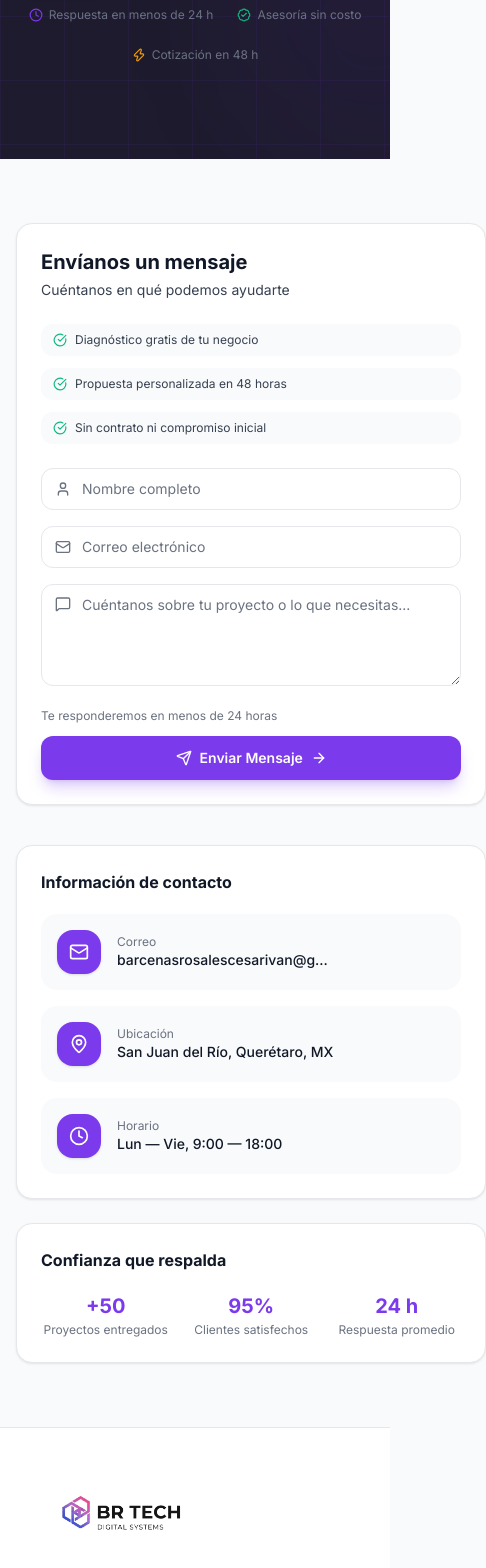
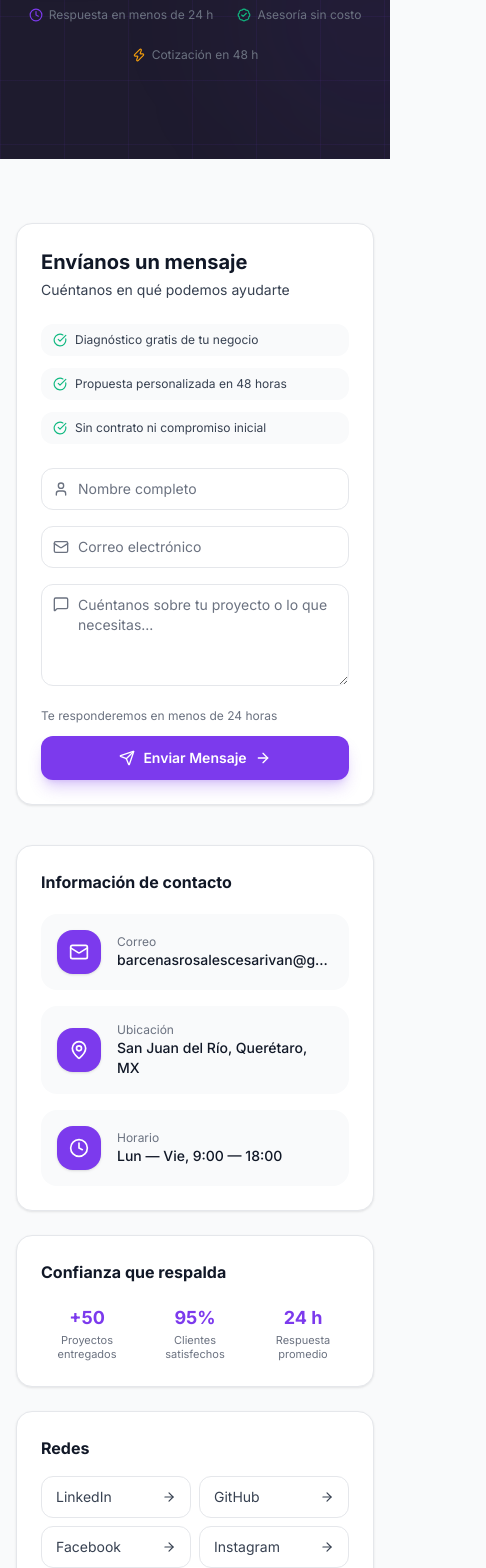
Before and after one commit to CESARBR2025/brtechsite, a Next.js app: page /contacto in a window 390 px wide. Shown: the part 432-2000 px from the top of the page, 486 px wide, since content can reach past the window. Built offline with nearby package versions, Linux system fonts and the light colour scheme.

Commit message:
responsive a contacto page

```diff
--- a/src/app/(marketing)/contacto/page.tsx
+++ b/src/app/(marketing)/contacto/page.tsx
@@ -8,11 +8,11 @@ export default function ContactoPage() {
       <ContactoHero />
       <section className="bg-bg-section py-16 sm:py-24">
         <div className="mx-auto max-w-7xl px-4 sm:px-6 lg:px-8">
-          <div className="grid gap-10 lg:grid-cols-5">
-            <div className="lg:col-span-3">
+          <div className="flex flex-col gap-10 lg:flex-row">
+            <div className="lg:flex-[3]">
               <ContactForm />
             </div>
-            <div className="lg:col-span-2">
+            <div className="lg:flex-[2]">
               <ContactInfo />
             </div>
           </div>
--- a/src/app/layout.tsx
+++ b/src/app/layout.tsx
@@ -20,7 +20,7 @@ export default function RootLayout({
 }) {
   return (
     <html lang="es" className={inter.variable}>
-      <body className="min-h-screen bg-background font-sans antialiased" style={{ fontFamily: "'Inter', 'Plus Jakarta Sans', sans-serif" }}>
+      <body className="min-h-screen bg-background font-sans antialiased overflow-x-hidden" style={{ fontFamily: "'Inter', 'Plus Jakarta Sans', sans-serif" }}>
         {children}
       </body>
     </html>
--- a/src/features/contacto/form.tsx
+++ b/src/features/contacto/form.tsx
@@ -19,7 +19,7 @@ export function ContactForm() {
 
   if (sent) {
     return (
-      <div className="flex flex-col items-center justify-center rounded-2xl border border-success/20 bg-gradient-to-br from-surface to-success-light/30 p-12 text-center shadow-card">
+      <div className="flex flex-col items-center justify-center rounded-2xl border border-success/20 bg-gradient-to-br from-surface to-success-light/30 px-6 py-12 text-center shadow-card">
         <div className="flex h-20 w-20 items-center justify-center rounded-full bg-success text-white shadow-lg shadow-success/25">
           <CheckCircle className="h-10 w-10" />
         </div>
@@ -39,8 +39,8 @@ export function ContactForm() {
   }
 
   return (
-    <div className="rounded-2xl border border-border bg-surface p-6 shadow-card sm:p-8 lg:p-10">
-      <div className="flex items-start justify-between">
+    <div className="rounded-2xl border border-border bg-surface p-6 shadow-card sm:p-8">
+      <div className="flex items-start justify-between gap-4">
         <div>
           <h2 className="text-xl font-bold text-text-primary">
             Envíanos un mensaje
@@ -55,22 +55,22 @@ export function ContactForm() {
         </div>
       </div>
 
-      <div className="mt-6 grid grid-cols-1 gap-3 sm:grid-cols-3">
+      <div className="mt-6 flex flex-col gap-3 sm:flex-row">
         {reasons.map((r) => (
           <div
             key={r}
             className="flex items-center gap-2 rounded-lg bg-bg-section px-3 py-2 text-xs text-text-secondary"
           >
-            <CheckCircle className="h-3.5 w-3.5 flex-shrink-0 text-success" />
+            <CheckCircle className="h-3.5 w-3.5 shrink-0 text-success" />
             {r}
           </div>
         ))}
       </div>
 
       <form onSubmit={handleSubmit} className="mt-6 space-y-4">
-        <div className="grid gap-4 sm:grid-cols-2">
-          <div className="relative">
-            <div className="pointer-events-none absolute inset-y-0 left-0 flex items-center pl-3.5">
+        <div className="flex flex-col gap-4 sm:flex-row">
+          <div className="relative flex-1">
+            <div className="pointer-events-none absolute inset-y-0 left-0 flex items-center pl-3">
               <User className="h-4 w-4 text-text-muted" />
             </div>
             <input
@@ -78,11 +78,11 @@ export function ContactForm() {
               type="text"
               required
               placeholder="Nombre completo"
-              className="w-full rounded-lg border border-border py-2.5 pl-10 pr-3 text-sm text-text-primary placeholder-text-muted transition-all focus:border-primary focus:outline-none focus:ring-2 focus:ring-primary-light"
+              className="w-full rounded-lg border border-border py-2.5 pl-9 pr-3 text-sm text-text-primary placeholder-text-muted transition-all focus:border-primary focus:outline-none focus:ring-2 focus:ring-primary-light"
             />
           </div>
-          <div className="relative">
-            <div className="pointer-events-none absolute inset-y-0 left-0 flex items-center pl-3.5">
+          <div className="relative flex-1">
+            <div className="pointer-events-none absolute inset-y-0 left-0 flex items-center pl-3">
               <Mail className="h-4 w-4 text-text-muted" />
             </div>
             <input
@@ -90,13 +90,13 @@ export function ContactForm() {
               type="email"
               required
               placeholder="Correo electrónico"
-              className="w-full rounded-lg border border-border py-2.5 pl-10 pr-3 text-sm text-text-primary placeholder-text-muted transition-all focus:border-primary focus:outline-none focus:ring-2 focus:ring-primary-light"
+              className="w-full rounded-lg border border-border py-2.5 pl-9 pr-3 text-sm text-text-primary placeholder-text-muted transition-all focus:border-primary focus:outline-none focus:ring-2 focus:ring-primary-light"
             />
           </div>
         </div>
 
         <div className="relative">
-          <div className="pointer-events-none absolute left-0 top-0 flex items-start pt-3 pl-3.5">
+          <div className="pointer-events-none absolute left-0 top-0 flex items-start pt-3 pl-3">
             <MessageSquare className="h-4 w-4 text-text-muted" />
           </div>
           <textarea
@@ -104,7 +104,7 @@ export function ContactForm() {
             required
             rows={4}
             placeholder="Cuéntanos sobre tu proyecto o lo que necesitas..."
-            className="w-full resize-y rounded-lg border border-border py-2.5 pl-10 pr-3 text-sm text-text-primary placeholder-text-muted transition-all focus:border-primary focus:outline-none focus:ring-2 focus:ring-primary-light"
+            className="w-full resize-y rounded-lg border border-border py-2.5 pl-9 pr-3 text-sm text-text-primary placeholder-text-muted transition-all focus:border-primary focus:outline-none focus:ring-2 focus:ring-primary-light"
           />
         </div>
 
@@ -114,7 +114,7 @@ export function ContactForm() {
           </p>
           <button
             type="submit"
-            className="inline-flex items-center justify-center gap-2 rounded-lg bg-primary px-6 py-3 text-sm font-semibold text-white shadow-lg shadow-primary/25 transition-all hover:bg-primary-hover hover:shadow-xl active:scale-[0.98] sm:w-auto"
+            className="inline-flex w-full items-center justify-center gap-2 rounded-lg bg-primary px-6 py-3 text-sm font-semibold text-white shadow-lg shadow-primary/25 transition-all hover:bg-primary-hover hover:shadow-xl active:scale-[0.98] sm:w-auto"
           >
             <Send className="h-4 w-4" />
             Enviar Mensaje
--- a/src/features/contacto/info.tsx
+++ b/src/features/contacto/info.tsx
@@ -35,20 +35,20 @@ const socialLinks = [
 
 export function ContactInfo() {
   return (
-    <div className="space-y-6">
+    <div className="flex flex-col gap-6">
       <div className="rounded-2xl border border-border bg-surface p-6 shadow-card sm:p-8">
         <h3 className="text-base font-bold text-text-primary">
           Información de contacto
         </h3>
-        <div className="mt-5 space-y-4">
+        <div className="mt-5 flex flex-col gap-4">
           {contactInfo.map((item) => (
-            <div key={item.label} className="group">
+            <div key={item.label}>
               {item.href ? (
                 <a
                   href={item.href}
                   className="flex items-center gap-4 rounded-xl bg-bg-section p-4 transition-colors hover:bg-primary-light/50"
                 >
-                  <div className="flex h-11 w-11 items-center justify-center rounded-xl bg-primary text-white shadow-sm">
+                  <div className="flex h-11 w-11 shrink-0 items-center justify-center rounded-xl bg-primary text-white shadow-sm">
                     <item.icon className="h-5 w-5" />
                   </div>
                   <div className="min-w-0 flex-1">
@@ -58,7 +58,7 @@ export function ContactInfo() {
                     </p>
                   </div>
                   {item.action && (
-                    <span className="flex items-center gap-1 text-xs font-medium text-primary opacity-0 transition-opacity group-hover:opacity-100">
+                    <span className="hidden sm:flex items-center gap-1 text-xs font-medium text-primary sm:opacity-0 sm:group-hover:opacity-100">
                       {item.action}
                       <ExternalLink className="h-3 w-3" />
                     </span>
@@ -66,7 +66,7 @@ export function ContactInfo() {
                 </a>
               ) : (
                 <div className="flex items-center gap-4 rounded-xl bg-bg-section p-4">
-                  <div className="flex h-11 w-11 items-center justify-center rounded-xl bg-primary text-white shadow-sm">
+                  <div className="flex h-11 w-11 shrink-0 items-center justify-center rounded-xl bg-primary text-white shadow-sm">
                     <item.icon className="h-5 w-5" />
                   </div>
                   <div>
@@ -89,14 +89,32 @@ export function ContactInfo() {
         <div className="mt-5 grid grid-cols-3 gap-4">
           {stats.map((s) => (
             <div key={s.label} className="text-center">
-              <p className="text-xl font-bold text-primary">{s.value}</p>
-              <p className="mt-0.5 text-xs text-text-muted">{s.label}</p>
+              <p className="text-lg font-bold text-primary sm:text-xl">
+                {s.value}
+              </p>
+              <p className="mt-0.5 text-[11px] leading-tight text-text-muted sm:text-xs">
+                {s.label}
+              </p>
             </div>
           ))}
         </div>
       </div>
 
-
+      <div className="rounded-2xl border border-border bg-surface p-6 shadow-card sm:p-8">
+        <h3 className="text-base font-bold text-text-primary">Redes</h3>
+        <div className="mt-4 grid grid-cols-2 gap-2">
+          {socialLinks.map((s) => (
+            <a
+              key={s.label}
+              href={s.href}
+              className="flex items-center justify-between rounded-lg border border-border px-3.5 py-2.5 text-sm text-text-secondary transition-colors hover:border-primary/30 hover:bg-primary-light/30 hover:text-primary"
+            >
+              {s.label}
+              <ArrowRight className="h-3.5 w-3.5" />
+            </a>
+          ))}
+        </div>
+      </div>
     </div>
   )
 }
--- a/src/features/footer/index.tsx
+++ b/src/features/footer/index.tsx
@@ -60,10 +60,10 @@ export function Footer() {
               <li>
                 <a
                   href="mailto:hola@brtech.com"
-                  className="flex items-center gap-2 text-sm text-text-secondary transition-colors hover:text-text-primary"
+                  className="flex items-center gap-2 text-sm text-text-secondary transition-colors hover:text-text-primary min-w-0"
                 >
-                  <Mail className="h-4 w-4" />
-                  barcenasrosalescesarivan@gmail.com
+                  <Mail className="h-4 w-4 flex-shrink-0" />
+                  <span className="break-all">barcenasrosalescesarivan@gmail.com</span>
                 </a>
               </li>
               <li className="flex items-start gap-2 text-sm text-text-secondary">
```
